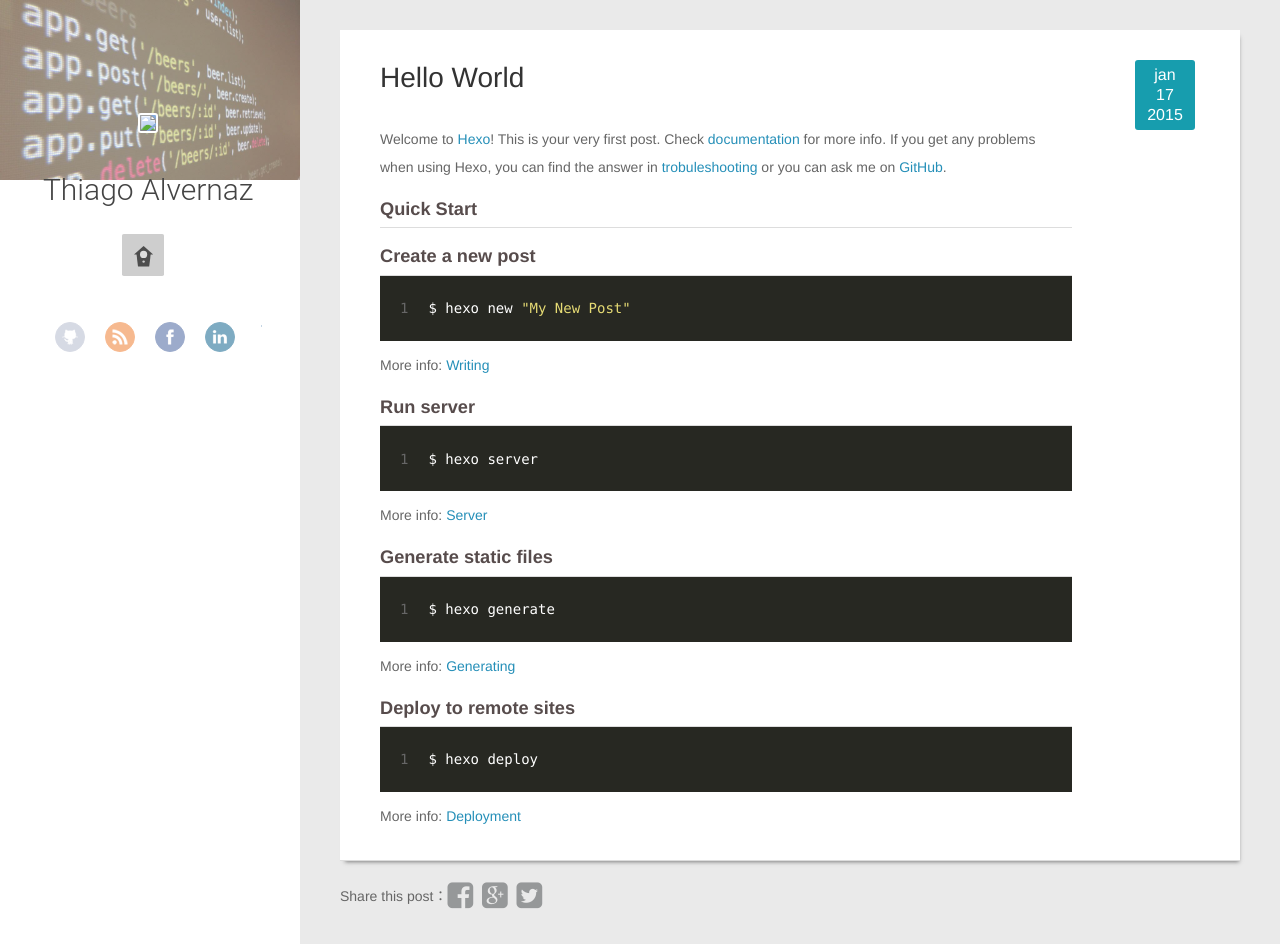
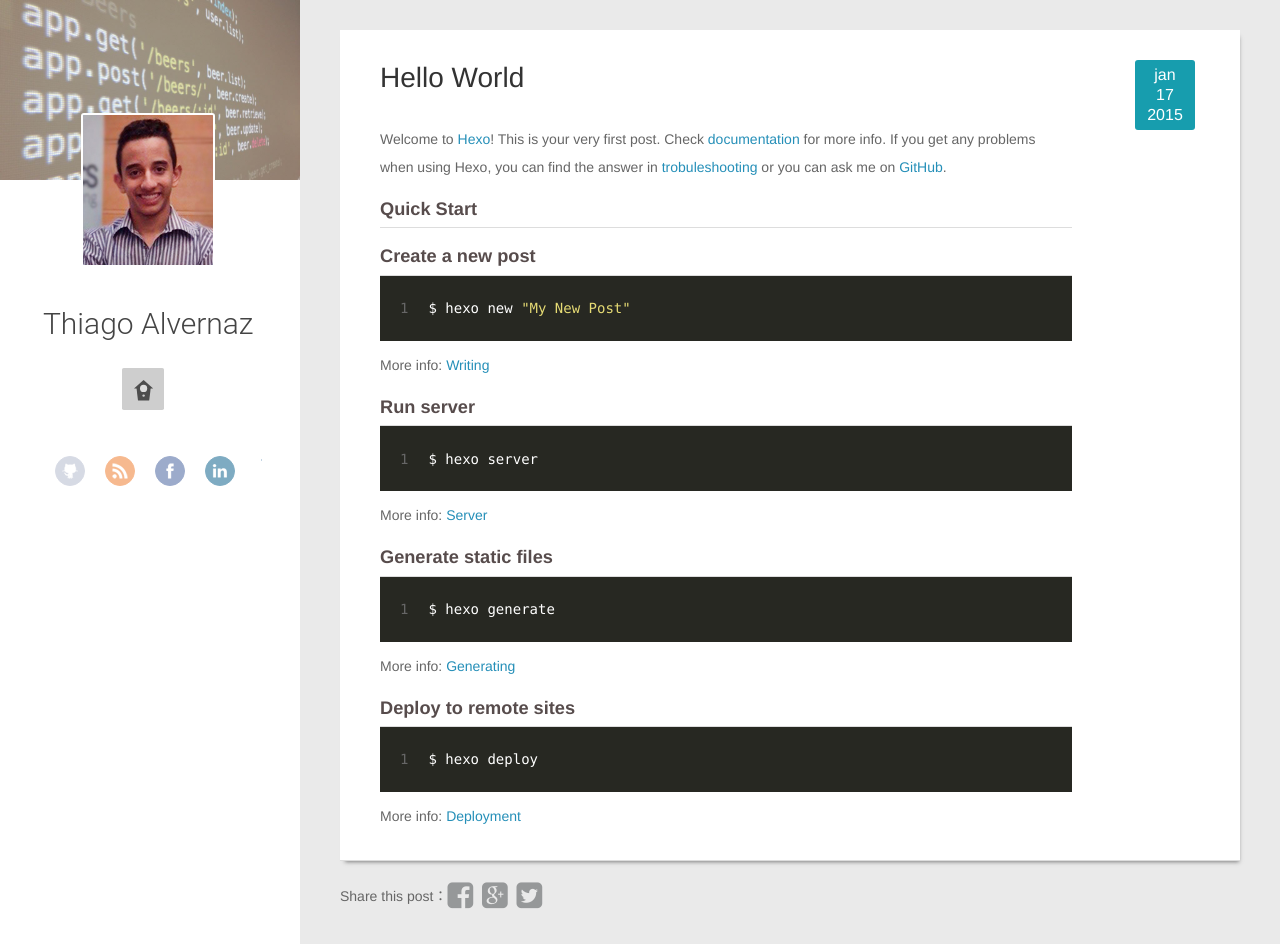
Before and after one commit to ThiagoAlvernaz/thiagoalvernaz.github.io, a plain HTML site: page 2015/01/17/hello-world/index.html in a window 1280 px wide. Shown: the top 944 px of the page. Drawn offline with nearby package versions, Linux system fonts and the light colour scheme; a script that the page names is missing.

Commit message:
Site updated: 2015-01-18 02:18:44

```diff
--- a/2015/01/17/hello-world/index.html
+++ b/2015/01/17/hello-world/index.html
@@ -37,7 +37,7 @@ Quick">
 <div class="intrude-less">
 	<header id="header" class="inner">
 		<div class="profilepic">
-			<img src="img/perfil.jpg">
+			<img src="http://thiagoalvernaz.github.io/img/perfil.jpg">
 		</div>
 
 		<hgroup>
@@ -159,7 +159,7 @@ Quick">
 	<div class="intrude-less">
 		<header id="header" class="inner">
 			<div class="profilepic">
-				<img src="img/perfil.jpg">
+				<img src="http://thiagoalvernaz.github.io/img/perfil.jpg">
 			</div>
 
 			<hgroup>
--- a/atom.xml
+++ b/atom.xml
@@ -4,7 +4,7 @@
 
   <link href="/atom.xml" rel="self"/>
   <link href="http://yoursite.com/"/>
-  <updated>2015-01-18T05:16:47.118Z</updated>
+  <updated>2015-01-18T05:18:40.162Z</updated>
   <id>http://yoursite.com/</id>
 
   <author>
```
Also changed, not shown: archives/2015/01/index.html (+2 -2 lines), archives/2015/index.html (+2 -2 lines), archives/index.html (+2 -2 lines), index.html (+2 -2 lines).
